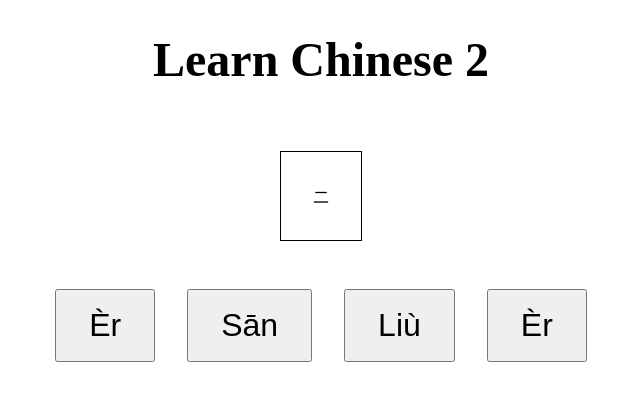
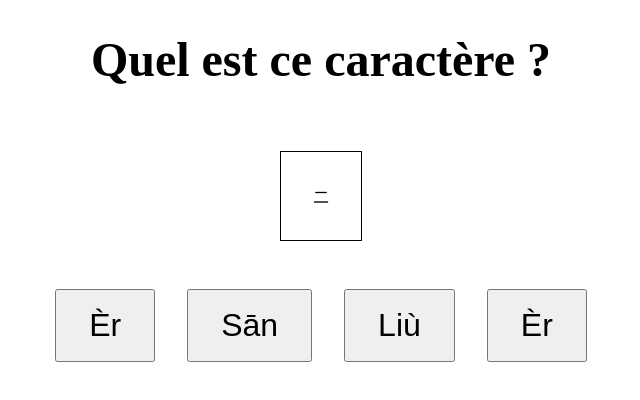
Before and after one commit to estebanllcer/estebanllcer.github.io, a plain HTML site: page index.html in a window 1280 px wide. Shown: the whole page, without its empty margins (319-959 px from the left). Drawn offline with Linux system fonts and the light colour scheme.

Commit message:
Update index.html

```diff
--- a/index.html
+++ b/index.html
@@ -2,12 +2,12 @@
 <html>
 <head>
 	<meta charset="UTF-8">
-	<title>Learn Chinese 2</title>
+	<title>Learn Chinese</title>
 	<link rel="stylesheet" type="text/css" href="style.css">
 </head>
 <body>
 	<div id="container">
-		<h1>Learn Chinese 2</h1>
+		<h1>Quel est ce caractère ?</h1>
 		<div id="game-container">
 			<div id="character-container">
 				<span id="character"></span>
```
